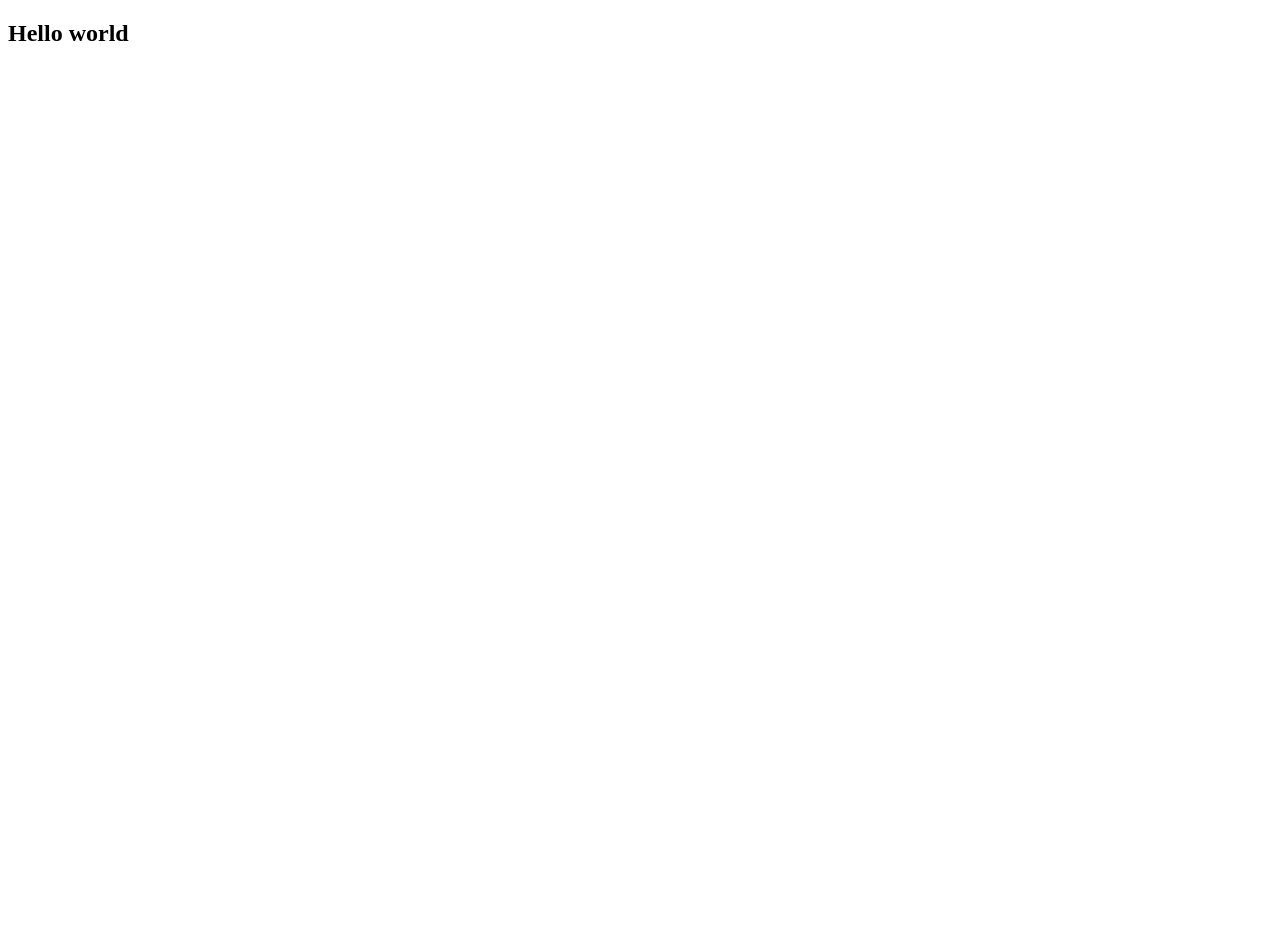
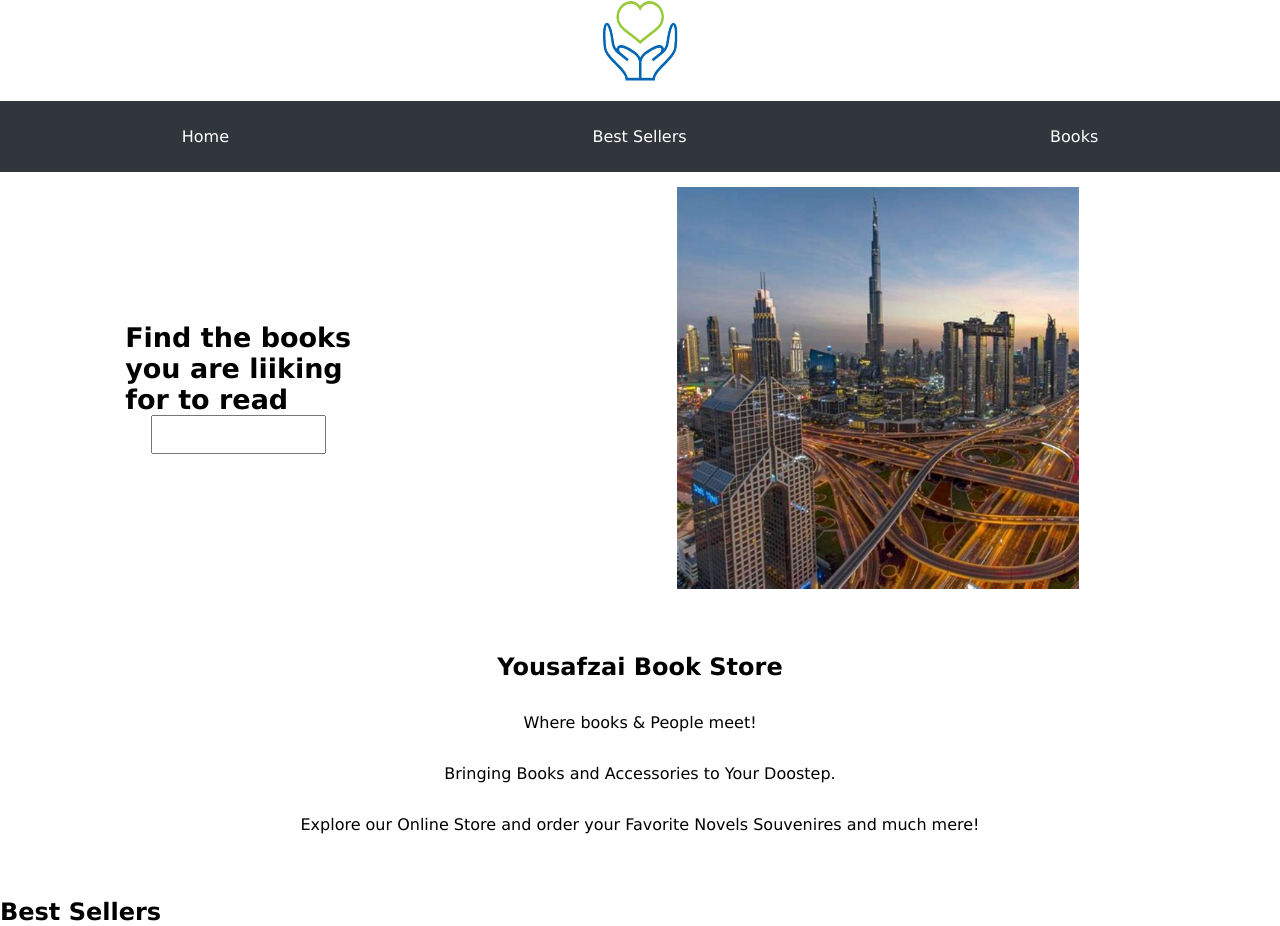
Before and after one commit to Usama-khanx/html-css-task-04, a plain HTML site: page index.html in a window 1280 px wide. Before the commit the page ends 800 px from the top, so only its background shows below. Drawn offline with Linux system fonts and the light colour scheme.

Commit message:
added menu and some other content

```diff
--- a/index.html
+++ b/index.html
@@ -4,8 +4,45 @@
     <meta charset="UTF-8">
     <meta name="viewport" content="width=device-width, initial-scale=1.0">
     <title>Document</title>
+    <link rel="stylesheet" href="./style/style.css">
 </head>
 <body>
-   <h2>Hello world</h2>
+   <header class="header-contianer">
+    <div class="nav-image"><img src="./images/1-books-logo.png" alt=""></div>
+
+    <nav>
+        <ul class="nav-items">
+            <li><a href="">Home</a></li>
+            <li><a href="">Best Sellers</a></li>
+            <li><a href="">Books</a></li>
+        </ul>
+    </nav>
+   </header>
+<section class="section-1">
+
+    <div class="search-box">
+        <h1>Find the books <br> you are liiking <br> for to read</h1>
+        <input type="text" class="input-field">
+    </div>
+
+    <div class="image-2">
+        <img src="./images/2-bookInHand.jfif" alt="">
+    </div>
+</section>
+
+<section class="section-2">
+
+    <h1 id="heading-1">Yousafzai Book Store</h1>
+    <p id="para-1">Where books & People meet!</p>
+    <p id="para-2">Bringing Books and Accessories to Your Doostep.</p>
+    <p id="para-3">Explore our Online Store and order your Favorite Novels Souvenires and much mere!</p>
+</section>
+
+<section>
+    <h1>Best Sellers</h1>
+    <section class="section-3">
+
+    </section>
+</section>
 </body>
 </html>
--- /dev/null
+++ b/style/style.css
@@ -0,0 +1,90 @@
+* {
+    margin: 0;
+    padding: 0;
+    box-sizing: border-box;
+    font-family: 'Lucida Sans', 'Lucida Sans Regular', 'Lucida Grande', 'Lucida Sans Unicode', Geneva, Verdana, sans-serif;
+}
+.header-contianer{
+    display: flex;
+    flex-direction: column;
+
+}
+/* This is for a navigation image */
+.nav-image {
+    align-self: center;
+}
+
+/* This is for navigation menu */
+.nav-items {
+    display: flex;
+    flex-direction: row;
+    justify-content: space-around;
+    margin: 15px 0;
+
+    background-color: #31353c;
+    padding: 26px 0;
+
+}
+
+.nav-items > li{
+    list-style: none;
+
+}
+.nav-items  a{
+    text-decoration: none;
+    color: rgb(255, 255, 255);
+}
+
+
+/* navbar k nichay content k lia */
+.section-1 {
+    display: flex;
+    width: 100vw;
+
+
+
+}
+
+.search-box  {
+    width: 50%;
+    font-size: large;
+
+    display: flex;
+    flex-direction: column;
+
+    justify-content: center;
+    align-items: center;
+
+}
+.input-field {
+    padding: 10px 0;
+
+}
+.image-2 {
+
+
+    display: flex;
+
+    justify-content: center;
+    align-items: center;
+}
+.image-2 > img{
+    width: 50%;
+}
+
+
+/* section 2 start here */
+.section-2 {
+    display: flex;
+    flex-direction: column;
+    align-items:  center;
+    margin: 3rem 0;
+
+}
+.section-2 h1, p {
+    margin: 16px 0;
+}
+#heading-1{
+    font-family:Verdana, Geneva, Tahoma, sans-serif;
+
+}
```
Also changed, not shown: images/1-books-logo.png (added), images/2-bookInHand.jfif (added).
